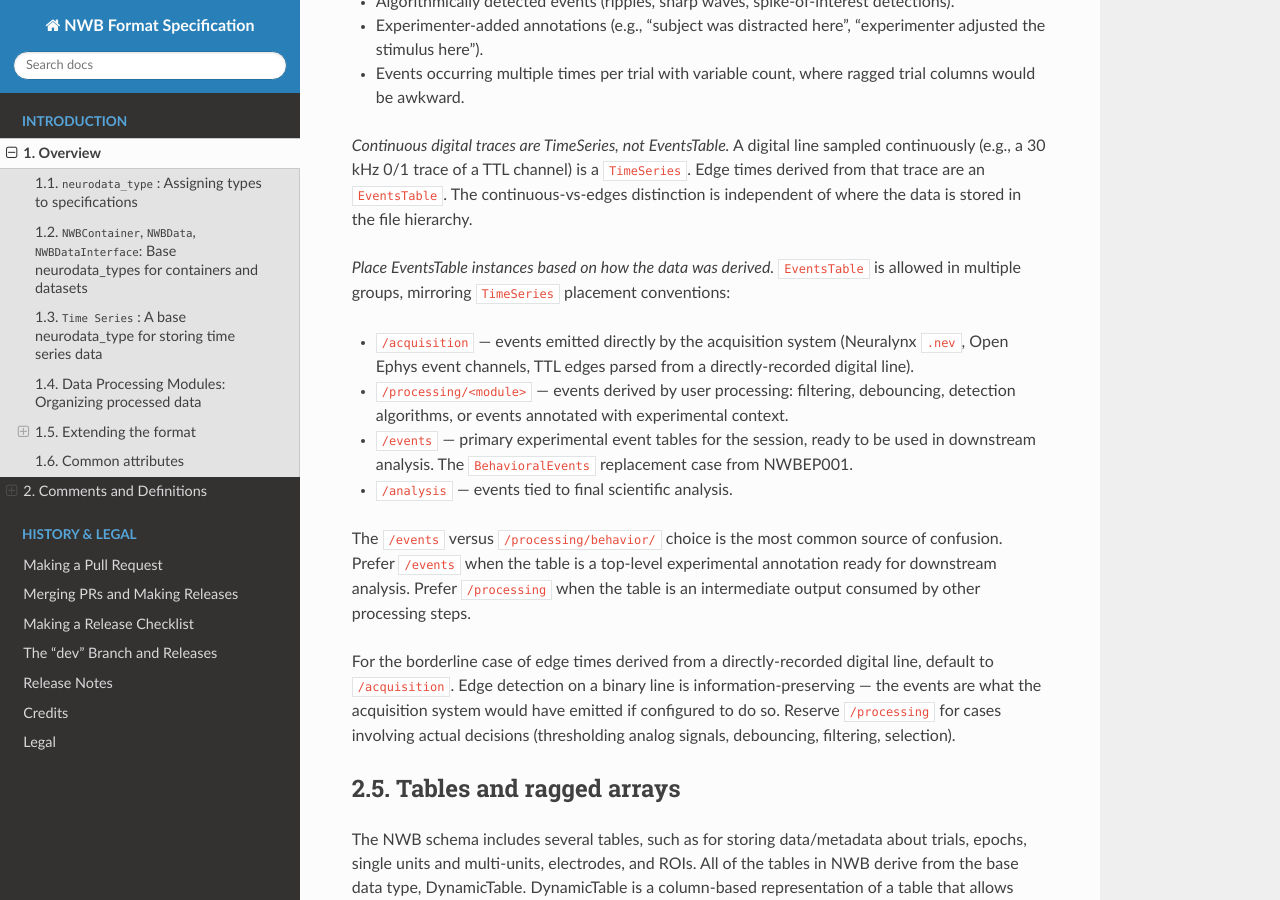
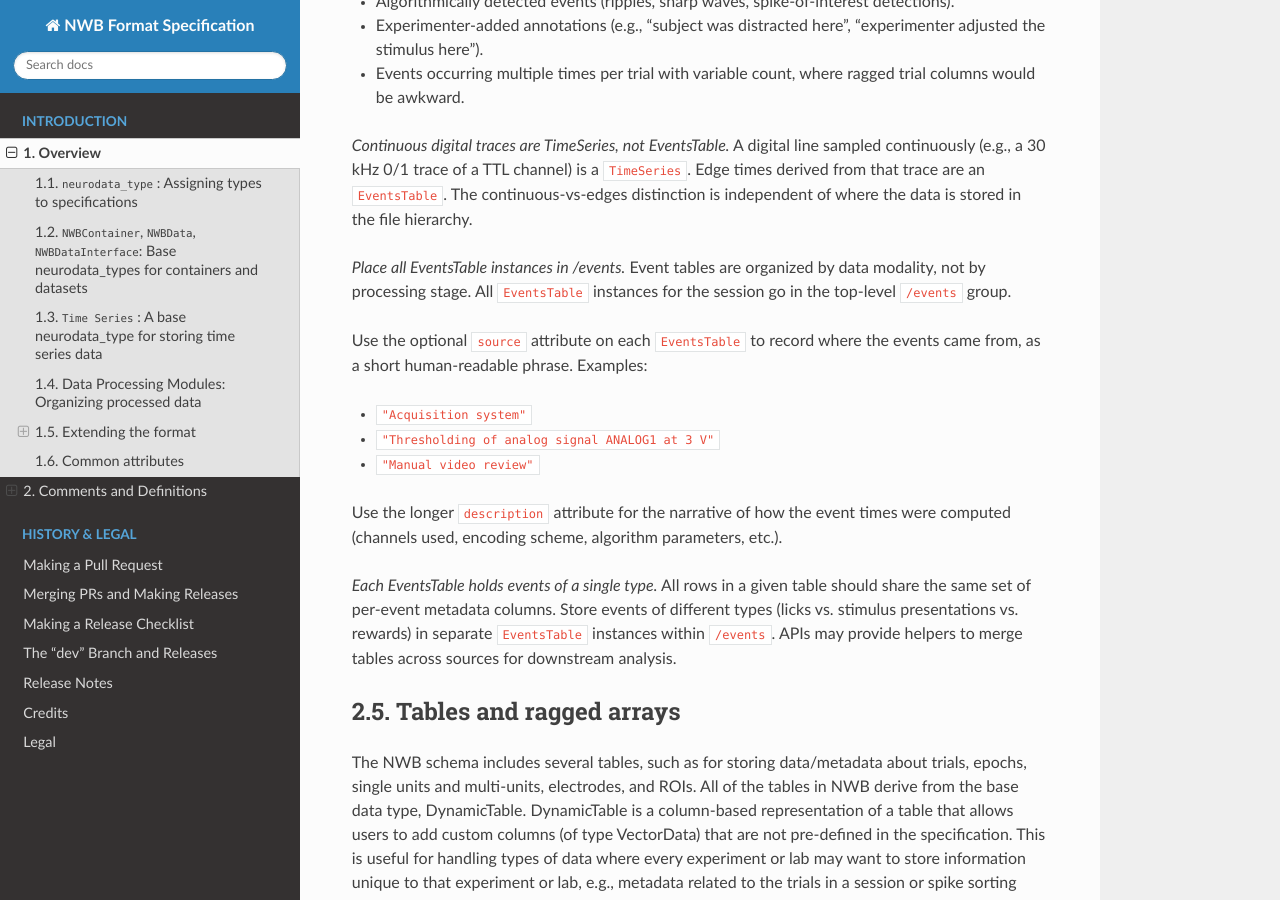
Before and after one commit to NeurodataWithoutBorders/nwb-schema, a Sphinx documentation site: the page built from docs/format/source/format_description.rst, in a window 1280 px wide and 900 px high, scrolled down 7569 px. Built offline with Sphinx 7.4.7 and the Read the Docs theme 3.1.0, drawn with Linux system fonts in a browser that asks for light colours.

Commit message:
Recommend /events as single location for EventsTable; add source attribute
Per consensus on #689, /events is now the recommended location for all
EventsTable instances regardless of provenance. The three-way layout
(/acquisition, /processing, /events) is replaced by a single location plus
a new optional `source` attribute on EventsTable that records where the
events came from as a short human-readable phrase, e.g., "Acquisition
system", "Thresholding of analog signal ANALOG1 at 3 V", "Manual video
review".

Also clarifies in the type docstring, the /events group docstring, and the
FAQ that each EventsTable should hold events of a single type. Updates the
deprecation docstrings of BehavioralEvents and AnnotationSeries to point at
EventsTable, /events, and source, and to spell out the field mappings.

Co-Authored-By: Claude Opus 4.7 (1M context) <noreply@anthropic.com>

```diff
--- a/docs/format/source/format_description.rst
+++ b/docs/format/source/format_description.rst
@@ -380,24 +380,25 @@ continuously (e.g., a 30 kHz 0/1 trace of a TTL channel) is a ``TimeSeries``. Ed
 times derived from that trace are an ``EventsTable``. The continuous-vs-edges
 distinction is independent of where the data is stored in the file hierarchy.
 
-*Place EventsTable instances based on how the data was derived.* ``EventsTable`` is
-allowed in multiple groups, mirroring ``TimeSeries`` placement conventions:
+*Place all EventsTable instances in /events.* Event tables are organized by data
+modality, not by processing stage. All ``EventsTable`` instances for the session
+go in the top-level ``/events`` group.
 
-- ``/acquisition`` — events emitted directly by the acquisition system (Neuralynx ``.nev``, Open Ephys event channels, TTL edges parsed from a directly-recorded digital line).
-- ``/processing/<module>`` — events derived by user processing: filtering, debouncing, detection algorithms, or events annotated with experimental context.
-- ``/events`` — primary experimental event tables for the session, ready to be used in downstream analysis. The ``BehavioralEvents`` replacement case from NWBEP001.
-- ``/analysis`` — events tied to final scientific analysis.
+Use the optional ``source`` attribute on each ``EventsTable`` to record where the
+events came from, as a short human-readable phrase. Examples:
 
-The ``/events`` versus ``/processing/behavior/`` choice is the most common source of
-confusion. Prefer ``/events`` when the table is a top-level experimental annotation
-ready for downstream analysis. Prefer ``/processing`` when the table is an
-intermediate output consumed by other processing steps.
+- ``"Acquisition system"``
+- ``"Thresholding of analog signal ANALOG1 at 3 V"``
+- ``"Manual video review"``
 
-For the borderline case of edge times derived from a directly-recorded digital line,
-default to ``/acquisition``. Edge detection on a binary line is information-preserving
-— the events are what the acquisition system would have emitted if configured to do
-so. Reserve ``/processing`` for cases involving actual decisions (thresholding analog
-signals, debouncing, filtering, selection).
+Use the longer ``description`` attribute for the narrative of how the event times
+were computed (channels used, encoding scheme, algorithm parameters, etc.).
+
+*Each EventsTable holds events of a single type.* All rows in a given table should
+share the same set of per-event metadata columns. Store events of different types
+(licks vs. stimulus presentations vs. rewards) in separate ``EventsTable``
+instances within ``/events``. APIs may provide helpers to merge tables across
+sources for downstream analysis.
 
 
 Tables and ragged arrays
```
Also changed, not shown: docs/format/source/format_release_notes.rst (+13 -12 lines), 4 other files.
